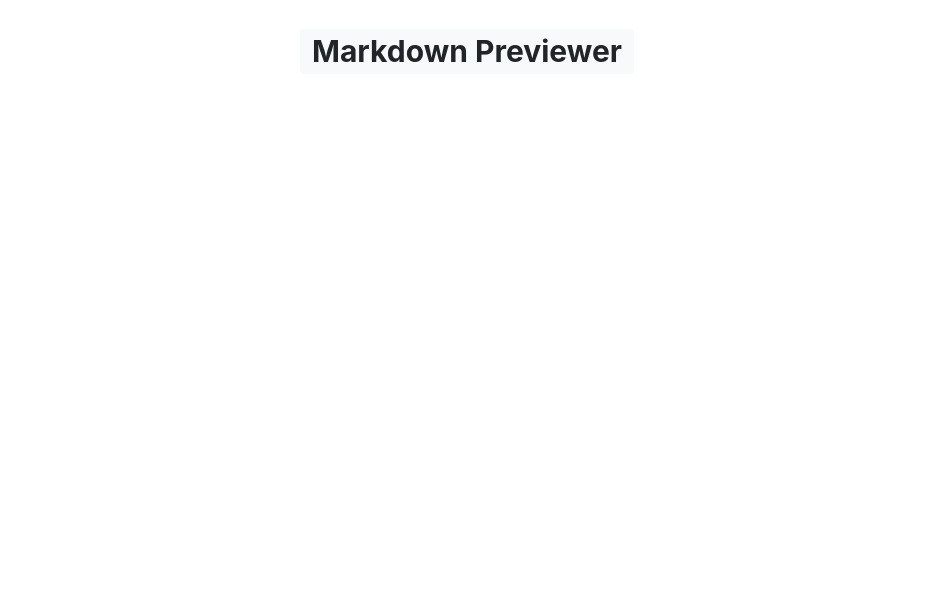
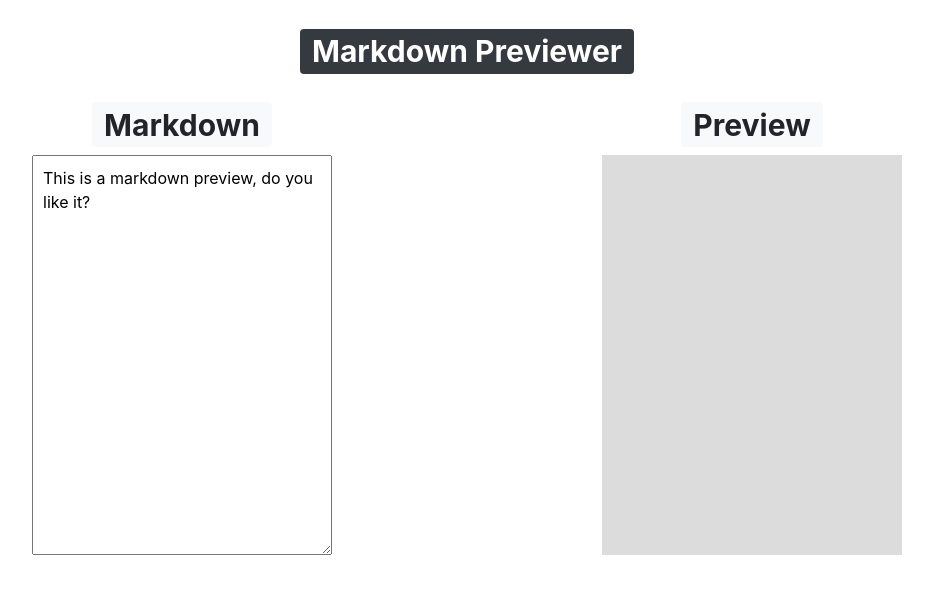
Before and after one commit to pyotoru/mark-down-previewer, a React (Create React App) app: page / in a window 1280 px wide. Shown: the top 594 px of the page, without its empty margins (173-1106 px from the left). Built offline with nearby package versions, Linux system fonts and the light colour scheme.

Commit message:
added textarea

```diff
--- a/src/App.js
+++ b/src/App.js
@@ -3,6 +3,22 @@ import Badge from "react-bootstrap/Badge";
 
 export default class App extends React.Component {
 	render() {
+		var inputStyle = {
+			width: "300px",
+			height: "50vh",
+			marginLeft: "auto",
+			marginRight: "auto",
+			padding: "10px",
+		};
+		var outputStyle = {
+			width: "300px",
+			height: "50vh",
+			backgroundColor: "#DCDCDC",
+			marginLeft: "auto",
+			marginRight: "auto",
+			padding: "10px",
+		};
+
 		return (
 			<div className="App">
 				<div className="container">
@@ -11,11 +27,43 @@ export default class App extends React.Component {
 							<h1>
 								<Badge
 									className="text-align-center"
-									variant="light"
+									variant="dark"
 								>
 									Markdown Previewer
 								</Badge>
 							</h1>
+							<div className="row mt-4">
+								<div className="col-md-6">
+									<h1>
+										<Badge
+											className="text-align-center"
+											variant="light"
+										>
+											Markdown
+										</Badge>
+									</h1>
+									<div className="mark-input">
+										<textarea
+											className="input"
+											style={inputStyle}
+										>
+											This is a markdown preview, do you
+											like it?
+										</textarea>
+									</div>
+								</div>
+								<div className="col-md-6">
+									<h1>
+										<Badge
+											className="text-align-center"
+											variant="light"
+										>
+											Preview
+										</Badge>
+									</h1>
+									<div style={outputStyle}></div>
+								</div>
+							</div>
 						</div>
 					</div>
 				</div>
```
